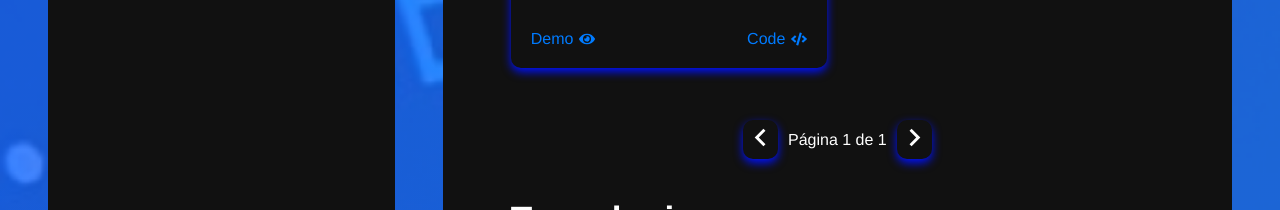
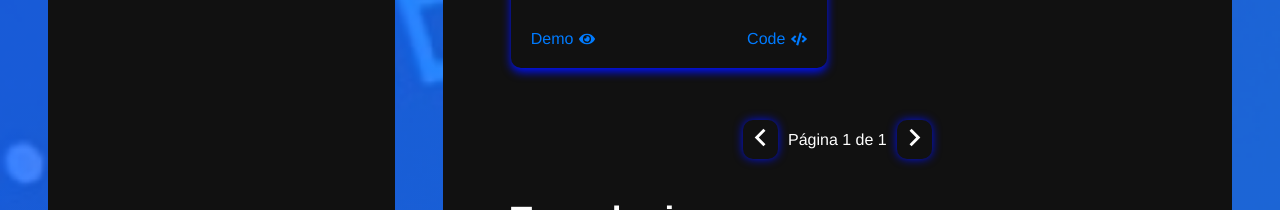
Before and after one commit to hiag0liveira/Portfolio, a React (Vite) app: page / in a window 1280 px wide. Shown: the part 2140-2350 px from the top of the page. Built offline with nearby package versions, Linux system fonts and the light colour scheme.

Commit message:
Refactor pagination component styles

```diff
--- a/src/styles/components/pagination.sass
+++ b/src/styles/components/pagination.sass
@@ -20,6 +20,9 @@ span
     border-radius: 10px
 
 .arrow-page
-    @include mixins.box-shadow(#0011ff, 1)
-    @include mixins.hover-shadow(#ff0000, 1)
-    font-weight: bold
+  box-shadow: 0px 0px 10px rgba(0, 17, 255, 0.9)
+  font-weight: bold
+
+  &:hover
+    box-shadow: 0px 0px 10px rgba(255, 0, 0, 0.9)
+    transition: box-shadow 0.3s ease-in-out
```
